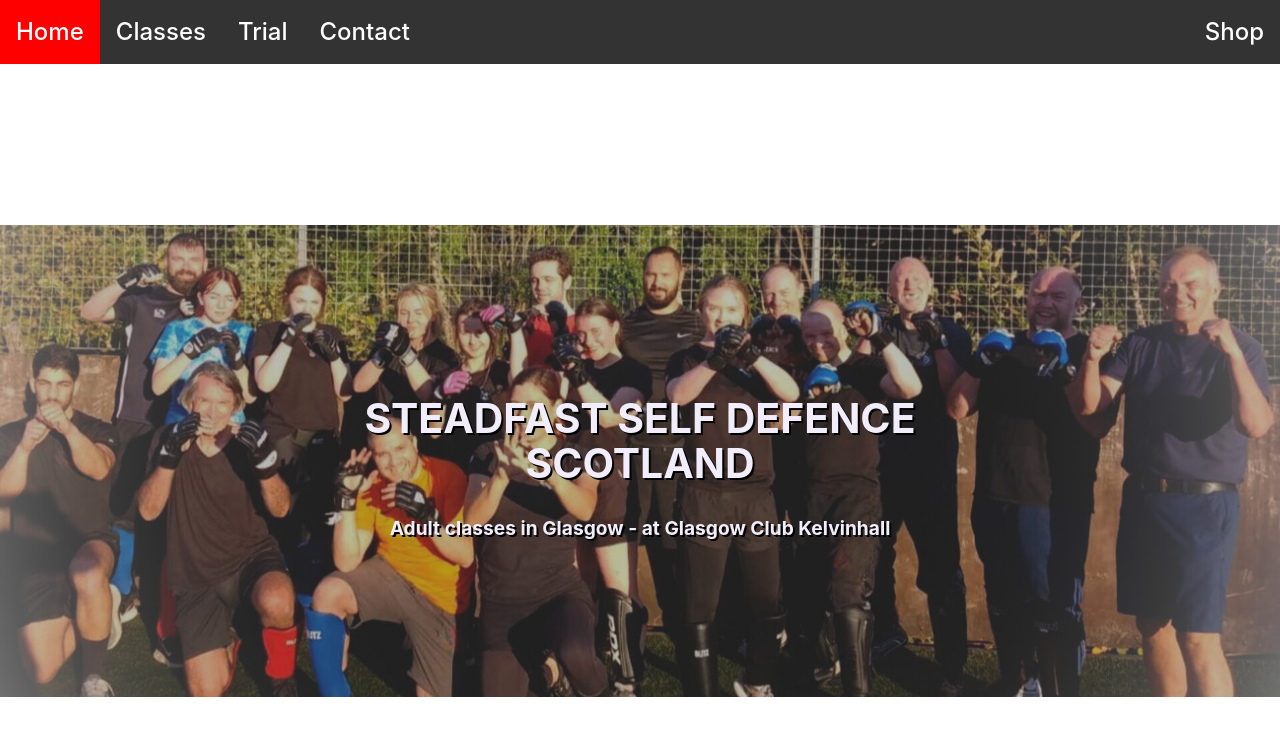
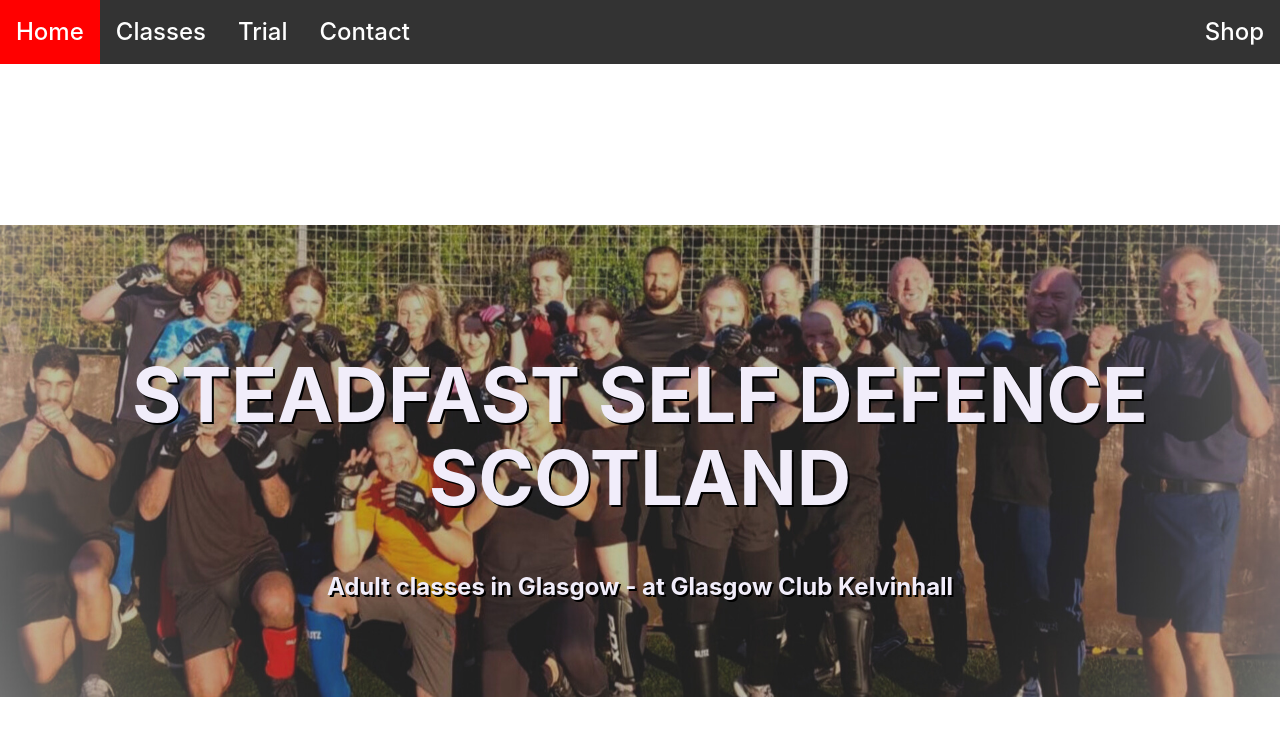
Before and after one commit to BSasfy/self-defense-rebrand, a React (Vite) app: page / in a window 1280 px wide. Shown: the top 736 px of the page. Built offline with nearby package versions, Linux system fonts and the light colour scheme; what @radix-ui/themes would draw is missing.

Commit message:
testing vw values for font-size

```diff
--- a/src/routes/home.module.css
+++ b/src/routes/home.module.css
@@ -9,7 +9,10 @@
   top: 50%;
   left: 50%;
   transform: translate(-50%, -50%);
-  font-size: 80%;
   text-shadow: 2px 2px black;
   width: 100%;
 }
+
+h1 {
+  font-size: 5.9vw;
+}
```
